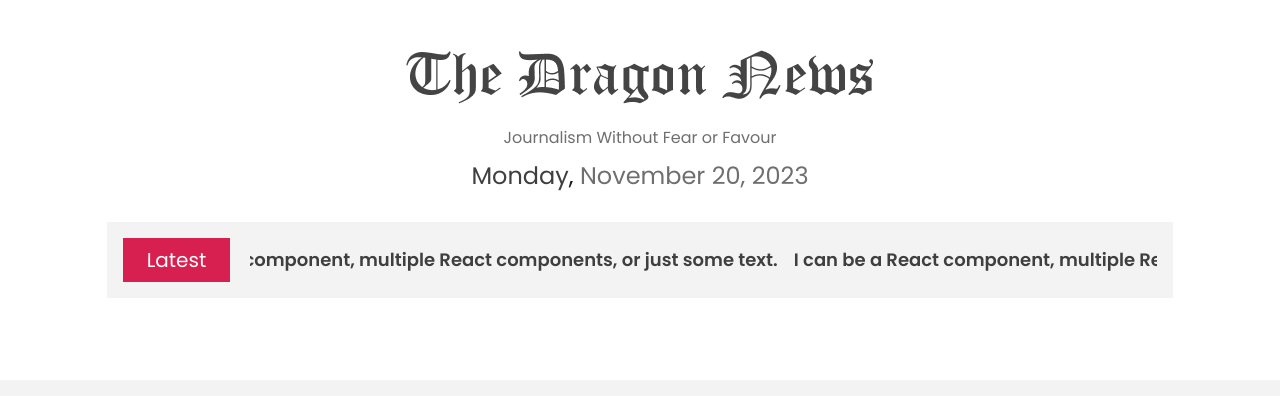
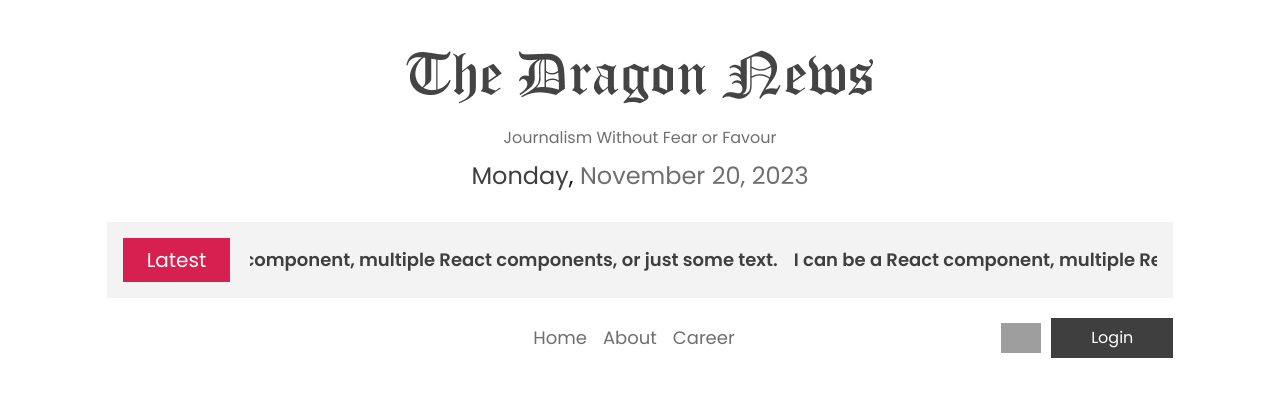
Before and after one commit to sh4aadman/Dragon-News-auth, a React (Vite) app: page / in a window 1280 px wide. Shown: the top 396 px of the page. Built offline with nearby package versions, Linux system fonts and the light colour scheme; grey boxes are pictures that could not be loaded.

Commit message:
navbar created

```diff
--- /dev/null
+++ b/src/components/common/Navbar/Navbar.jsx
@@ -0,0 +1,31 @@
+import { NavLink } from "react-router";
+import userIcon from "../../../assets/icons/user.png"
+
+function Navbar() {
+  const navLinks = (
+    <>
+      <li>
+        <NavLink to="/">Home</NavLink>
+      </li>
+      <li>
+        <NavLink to="/about">About</NavLink>
+      </li>
+      <li>
+        <NavLink to="/career">Career</NavLink>
+      </li>
+    </>
+  );
+
+    return <nav className="mt-5 flex justify-between items-center">
+        <div className="basis-40"></div>
+        <ul className="flex items-center gap-4 text-base-300 text-lg leading-7">
+            { navLinks}
+        </ul>
+        <section className="flex items-center gap-2.5">
+            <img className="w-10" src={userIcon} alt="user-icon" />
+            <button className="bg-primary px-10 py-2 text-white">Login</button>
+        </section>
+  </nav>;
+}
+
+export default Navbar;
--- a/src/layouts/MainLayout/Public pages/Home/HomeLayout.jsx
+++ b/src/layouts/MainLayout/Public pages/Home/HomeLayout.jsx
@@ -1,13 +1,15 @@
 import { Outlet } from "react-router";
 import Header from "../../../../components/common/Header/Header";
 import LatestNews from "../../../../pages/Home/LatestNews";
+import Navbar from "../../../../components/common/Navbar/Navbar";
 
 function HomeLayout() {
   return (
     <>
       <Header />
       <main className="w-5/6 mx-auto my-8">
-        <LatestNews></LatestNews>
+        <LatestNews />
+        <Navbar />
         <section className="left_nav"></section>
         <section className="main">
           <Outlet></Outlet>
```
